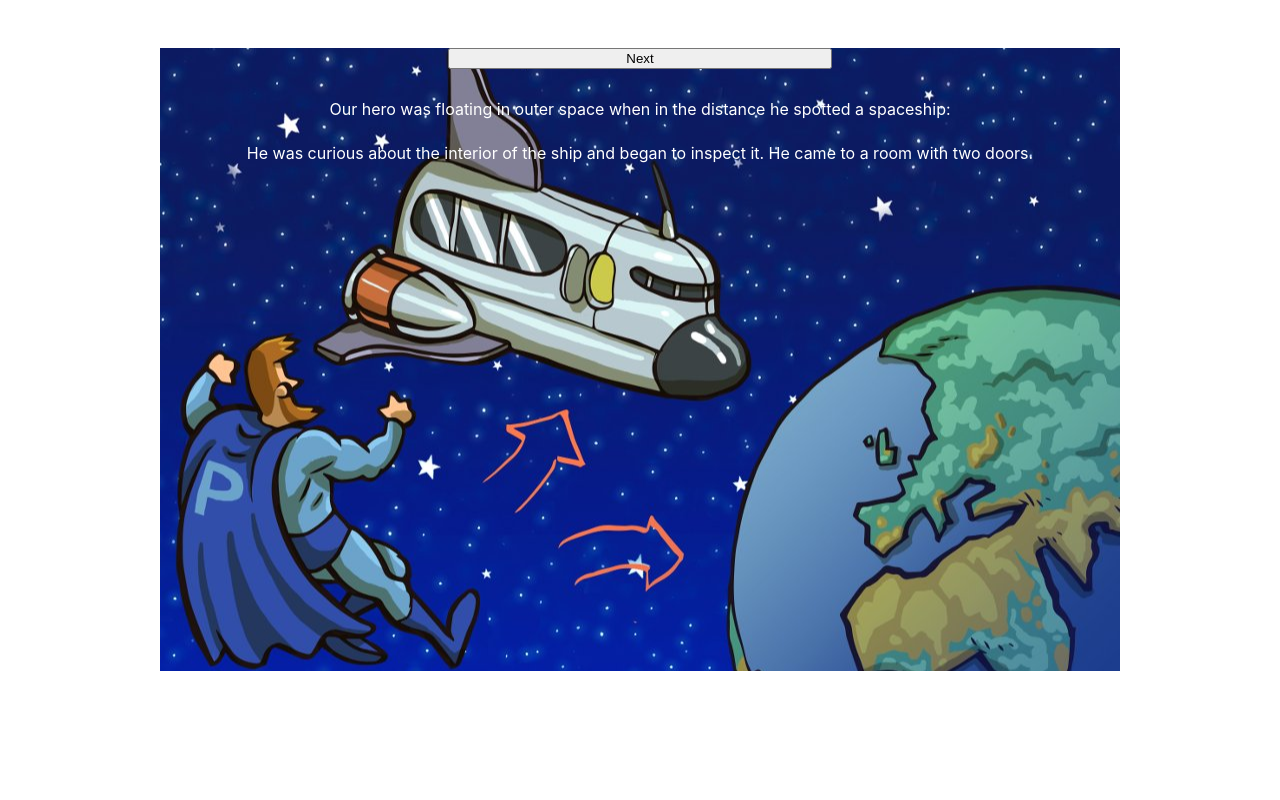
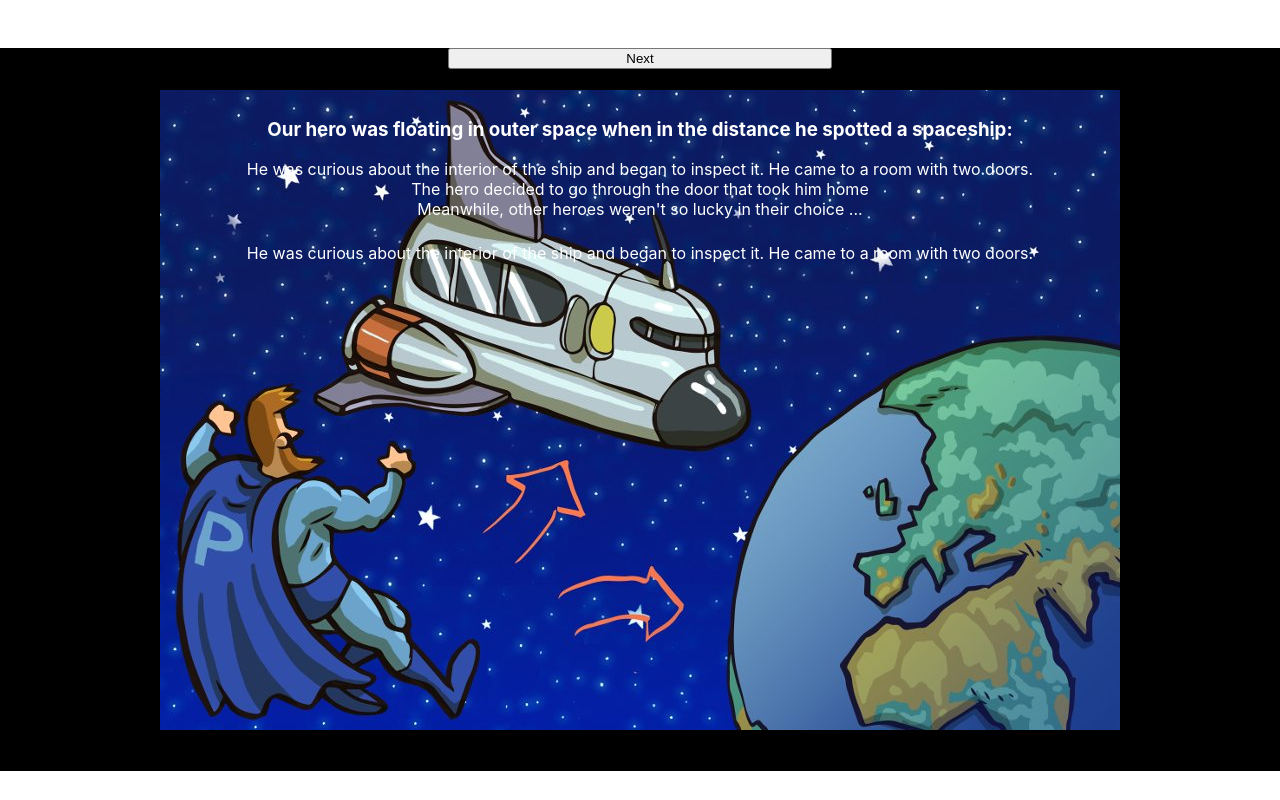
Before and after one commit to richhard6/S6.Tutorial, a React (Create React App) app: page / in a window 1280 px wide. Both pictures are taken after a click on the button "Start". Built offline with nearby package versions, Linux system fonts and the light colour scheme.

Commit message:
created index compoennt

```diff
--- a/src/App.js
+++ b/src/App.js
@@ -4,11 +4,19 @@ import { data } from './assets/data'
 import { Wrapper, Button } from './styles'
 import { useState, useEffect } from 'react'
 import Welcome from './Components/Welcome/Welcome'
+import Index from './Components/Index/Index'
 
 function App() {
   const [isVisible, setIsVisible] = useState(true)
   const [currentIndex, setCurrentIndex] = useState(0)
   const [background, setBackground] = useState({})
+
+  const [isClicked, setIsClicked] = useState(false)
+
+  /*   const handleClick= ()=>{
+    setCurrentIndex((prev) => prev + 1)
+    setIsClicked(true)}
+  } */
 
   useEffect(() => {
     if (currentIndex < 0) setCurrentIndex((prev) => (prev = 3))
@@ -23,27 +31,20 @@ function App() {
           Previous
         </Button>
       )}
-      {currentIndex < 2 && (
-        <Button onClick={() => setCurrentIndex((prev) => prev + 1)}>
-          Next
-        </Button>
+      {currentIndex < 2 && <Button>Next</Button>}
+      {currentIndex < 1 && (
+        <h3>
+          Our hero was floating in outer space when in the distance he spotted a
+          spaceship:
+        </h3>
       )}
-      <div>
-        Our hero was floating in outer space when in the distance he spotted a
-        spaceship:
-      </div>
-      {data.map((options, index) => {
-        return (
-          currentIndex === index && (
-            <Scene
-              key={index}
-              options={options}
-              setBackground={setBackground}
-              index={index}
-            />
-          )
-        )
-      })}
+      <Index
+        setCurrentIndex={setCurrentIndex}
+        currentIndex={currentIndex}
+        setBackground={setBackground}
+        isClicked={isClicked}
+        setIsClicked={setIsClicked}
+      />
     </Wrapper>
   )
 }
--- /dev/null
+++ b/src/Components/Index/Index.js
@@ -0,0 +1,41 @@
+import { data } from '../../assets/data'
+import Scene from '../Scene/Scene'
+import { useState } from 'react'
+
+function Index({
+  setCurrentIndex,
+  currentIndex,
+  setBackground,
+  isClicked,
+  setIsClicked,
+}) {
+  const scenes = data.map((options, index) => {
+    return (
+      currentIndex === index && (
+        <Scene
+          key={index}
+          options={options}
+          setBackground={setBackground}
+          index={index}
+        />
+      )
+    )
+  })
+
+  const handleClick = (index) => {
+    setCurrentIndex((prev) => (prev = index))
+    setIsClicked(true)
+  }
+
+  return (
+    <>
+      {!isClicked &&
+        data.map((info, index) => {
+          return <div onClick={() => handleClick(index)}>{info.txt}</div>
+        })}
+      {scenes}
+    </>
+  )
+}
+
+export default Index
--- a/src/Components/Scene/style.js
+++ b/src/Components/Scene/style.js
@@ -1,16 +1,18 @@
 import styled from 'styled-components'
 
-const checkIndex = (props) => {
+/* const checkIndex = (props) => {
   const index = props.index
 
-  return `color: ${index === 2 ? 'black' : 'white'}`
-}
+  return `color: ${index === 2 ? 'white' : 'black'}`
+} */
 
 export const Pill = styled.div`
   margin-top: 1rem;
   padding: 0.5rem;
   height: 65vh;
-  ${checkIndex}
+
+color:white;
+
   }
 `
 
--- a/src/styles.js
+++ b/src/styles.js
@@ -15,6 +15,8 @@ export const Wrapper = styled.div`
   background-repeat: no-repeat;
   background-position: center;
   color: white;
+  background-color: black;
+
   ${backgroundSelector}
 `
 
```
